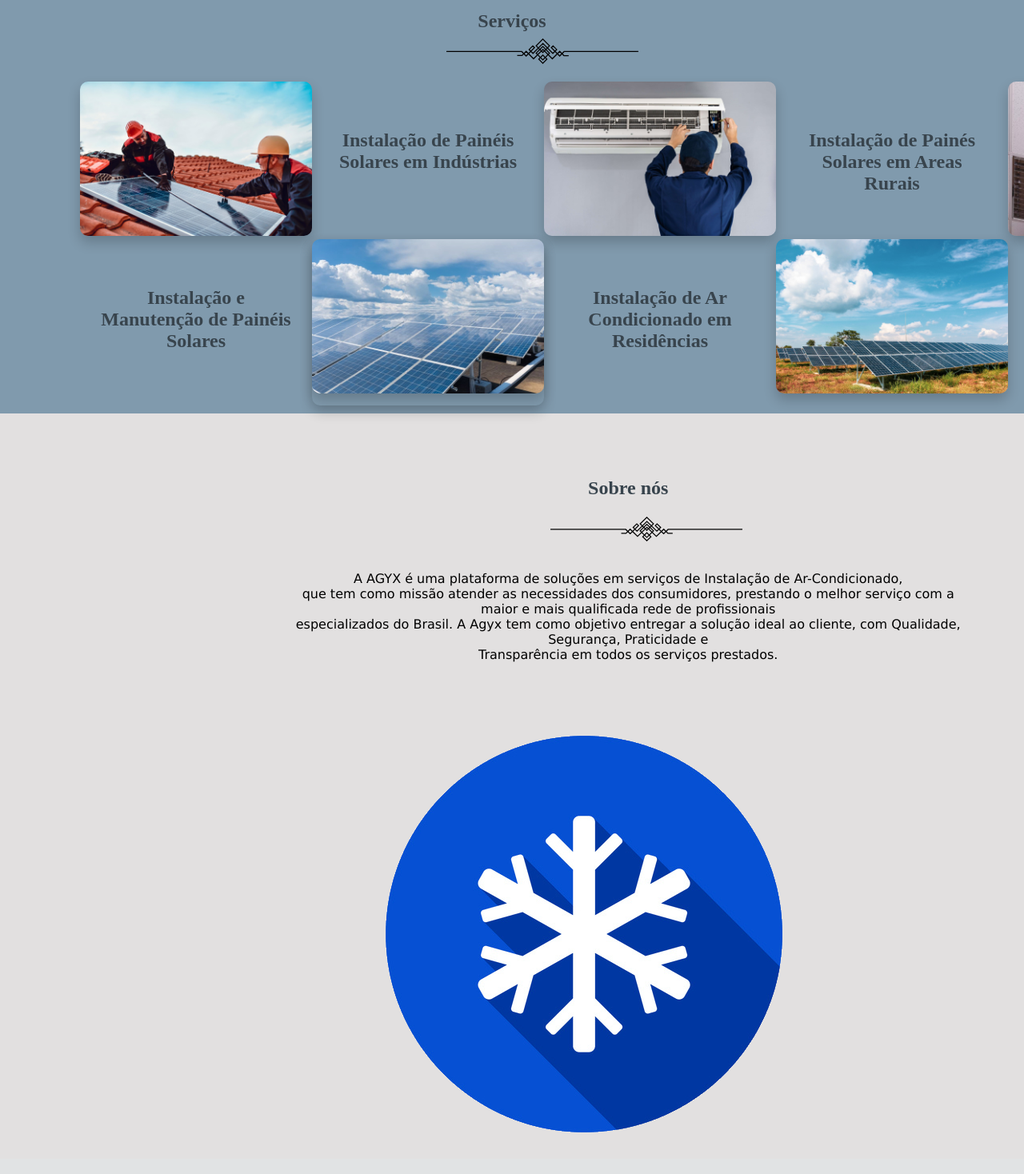
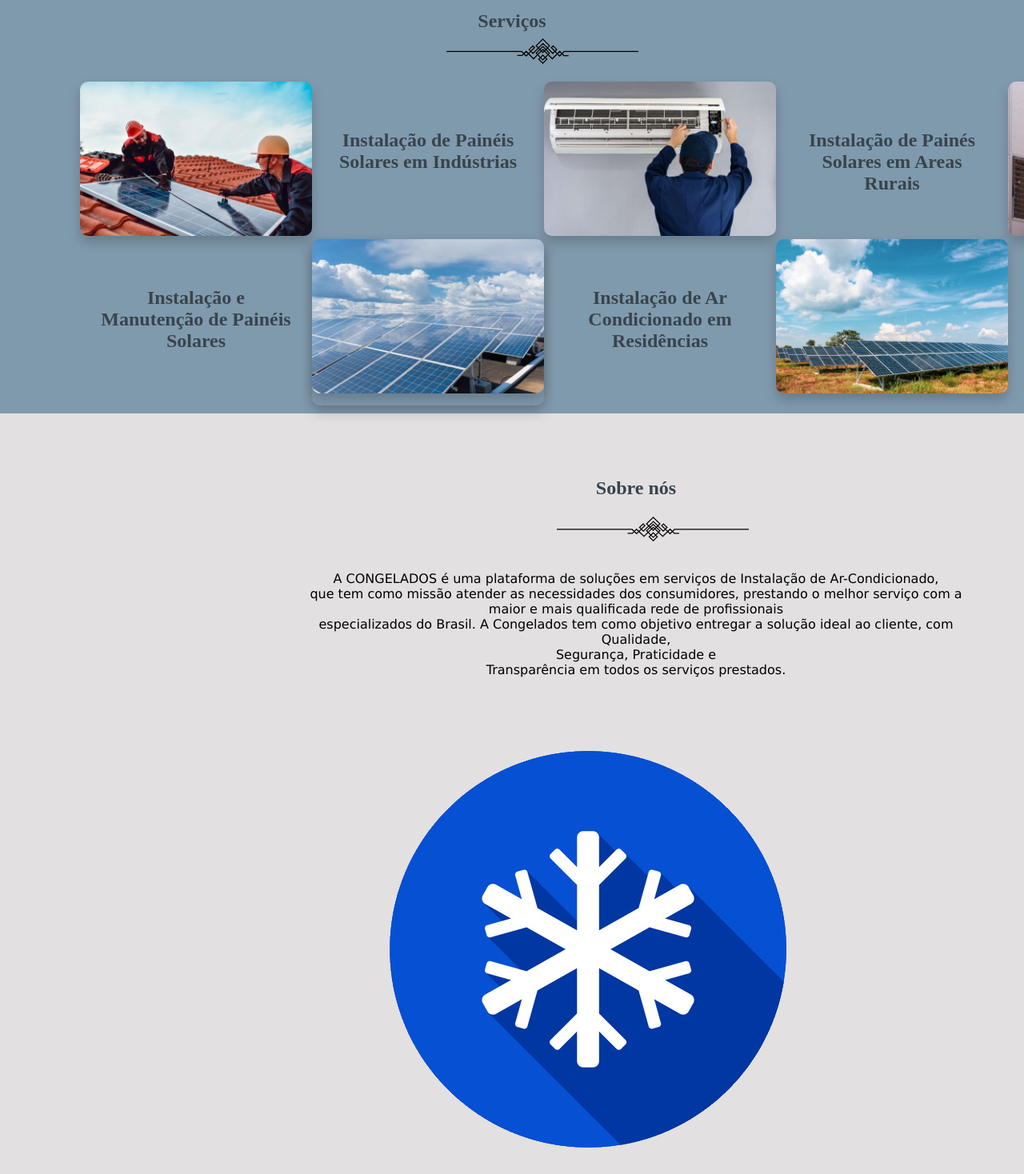
Before and after one commit to BiancaLouS/ArCondicionado, a PHP site: page / in a window 1280 px wide; the page is wider, and only the part inside the window is pictured. Shown: the part 1092-2560 px from the top of that part at 80% size. Before the commit the page ends 2508 px from the top of that part, so only its background shows below. Run offline with PHP 8.4, Linux system fonts and the light colour scheme; some libraries are stand-ins or nearby versions.

Commit message:
Dando últimos retoques no Sobre nós e adicionando comentários

```diff
--- a/css/style.css
+++ b/css/style.css
@@ -222,5 +222,7 @@ ul {
 }
 
 .img-logo{
-  margin-left: 35.65%;
+  margin-left: 36%;
 }
+
+/* ------------------  Fim Sobre Nós ---------------*/
--- a/index.php
+++ b/index.php
@@ -161,10 +161,10 @@
 
             <br><br><br>
             <p class="texto5 txt3">
-            A AGYX é uma plataforma de soluções em serviços de Instalação de Ar-Condicionado, <br>
+            A CONGELADOS é uma plataforma de soluções em serviços de Instalação de Ar-Condicionado, <br>
             que tem como missão atender as necessidades dos consumidores, prestando o melhor serviço com a  <br>
             maior e mais qualificada rede de profissionais <br>
-            especializados do Brasil. A Agyx tem como objetivo entregar a solução ideal ao cliente, com Qualidade, <br>
+            especializados do Brasil. A Congelados tem como objetivo entregar a solução ideal ao cliente, com Qualidade, <br>
             Segurança, Praticidade e <br>
             Transparência em todos os serviços prestados.
             </p>
@@ -175,6 +175,7 @@
         </div>
     </section>
 
+    <!-- FIM SOBRE NÓS  -->
 
 
 
```
